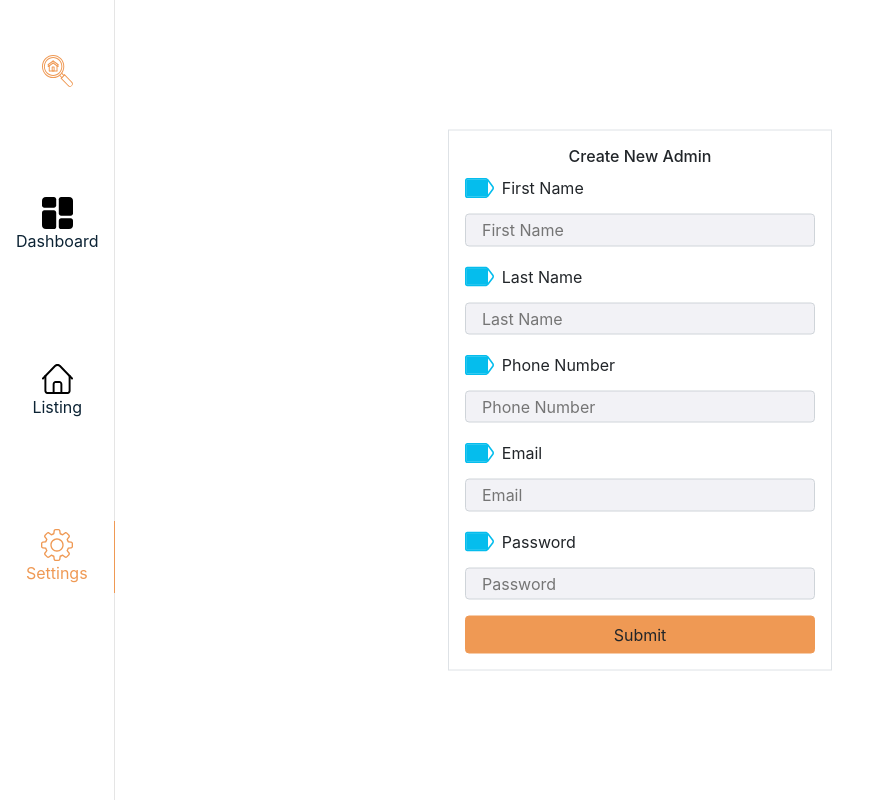
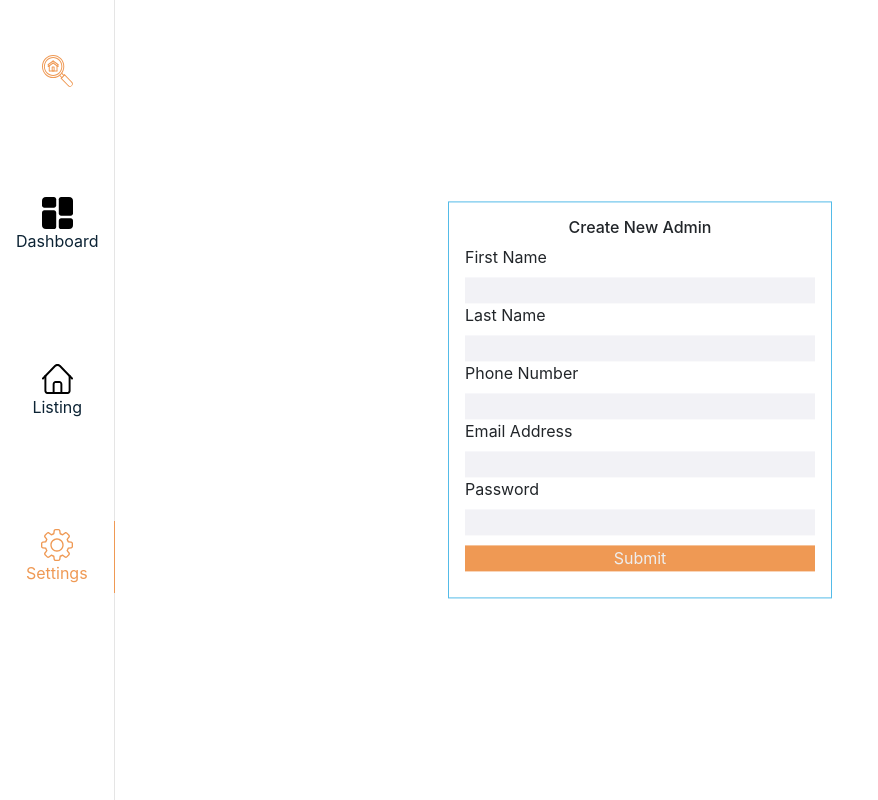
Before and after one commit to Property-Search-Engine/admin-front, a React (Create React App) app: page /settings in a window 1280 px wide. Shown: the whole page, without its empty margins (0-878 px from the left). Built offline with nearby package versions, Linux system fonts and the light colour scheme.

Commit message:
Change new Admin form and added validation (#49)
Co-authored-by: CristoferGarcia1984 <60959942+CristoferGarcia1984@users.noreply.github.com>

```diff
--- a/package.json
+++ b/package.json
@@ -9,6 +9,7 @@
     "@testing-library/user-event": "^12.6.2",
     "bootstrap": "^4.6.0",
     "firebase": "^8.2.5",
+    "formik": "^2.2.6",
     "node-sass": "^4.14.1",
     "react": "^17.0.1",
     "react-bootstrap": "^1.4.3",
@@ -21,7 +22,8 @@
     "redux-logger": "^3.0.6",
     "redux-persist": "^6.0.0",
     "redux-thunk": "^2.3.0",
-    "web-vitals": "^0.2.4"
+    "web-vitals": "^0.2.4",
+    "yup": "^0.32.8"
   },
   "scripts": {
     "start": "react-scripts start",
--- a/src/components/common/Header/Header.scss
+++ b/src/components/common/Header/Header.scss
@@ -8,7 +8,8 @@
   padding-left: 20px;
 }
 
-input[type="text"] {
+input[type="text"],
+input[type="number"] {
   background-color: $searchBar-grey;
   border: none;
 }
--- a/src/components/pages/Settings/NewAdminForm/NewAdminForm.js
+++ b/src/components/pages/Settings/NewAdminForm/NewAdminForm.js
@@ -1,97 +1,77 @@
-import React, {useState} from 'react';
-import { Form, Button } from "react-bootstrap";
-import TextInput from "../../../common/Inputs/TextInput";
-import {svgPath} from "../../../../utils/helpers";
-import ROUTES from "../../../../utils/routes";
+import React from 'react';
+import { Formik, Field, Form, ErrorMessage } from 'formik';
+import * as Yup from 'yup';
 
-export default function NewAdminForm() {
+ export default function SignupForm () {
+  return (
+    <Formik
+      initialValues={{ firstName: '', lastName: '', phoneNumber: '', email: '', password:'', }}
+      validationSchema=
+        {
+            Yup.object({
+                firstName: Yup.string()
+                .max(15, 'Must be 15 characters or less')
+                .required('Required'),
 
-    const initialFormData = {
-        firstName: "",
-        lastName: "",
-        phoneNumber: "",
-        email: "",
-        password: ""
-    };
+                lastName: Yup.string()
+                .max(20, 'Must be 20 characters or less')
+                .required('Required'),
 
-    const [formData, setformData] = useState(initialFormData);
+                phoneNumber: Yup.string()
+                .min(9, 'Must be 9 numbers exactly')
+                .max(9, 'Must be 9 numbers exactly')
+                .required('Required'),
 
-    const {
-        firstName,
-        lastName,
-        phoneNumber,
-        email,
-        password
-    } = formData;
+                email: Yup.string()
+                .email('Invalid email address')
+                .required('Required'),
 
-    const handleChange = (inputName, inputValue) => {
-        setformData({
-            ...formData,
-            [inputName]: inputValue
-        });
-    };
+                password: Yup.string()
+                .min(6, 'Must be 6 numbers exactly')
+                .max(6, 'Must be 6 characters exactly')
+                .required('Required'),
+            })
+        }
 
-    const handleSubmit = (e) => {
-        e.preventDefault();
+      onSubmit={(values, { setSubmitting }) => {
+        setTimeout(() => {
+          console.log(JSON.stringify(values, null, 2));
+          setSubmitting(false);
+        }, 400);
+      }}
 
-        //POST to API
-        console.log(formData);
-    };
+    >
+      <Form id="settings-form" >
+        <div className="d-flex flex-column p-3">
+                <div className="heading">
+                    <h6>Create New Admin</h6>
+                </div>
 
+            <label htmlFor="firstName">First Name</label>
+            <Field name="firstName" type="text" />
+            <ErrorMessage component="div" name="firstName" className="errorMessage"/>
 
-    return (
-            <Form id="settings-form" onSubmit={handleSubmit}>
+            <label htmlFor="lastName">Last Name</label>
+            <Field name="lastName" type="text" />
+            <ErrorMessage component="div" name="lastName" className="errorMessage"/>
 
-                <div className="d-flex flex-column border p-3">
-                    <div className="heading">
-                        <h6>Create New Admin</h6>
-                    </div>
-                    <TextInput
-                    inputName="firstName"
-                    labelText="First Name"
-                    placeholder="First Name"
-                    labelImgSrc={svgPath("tagblue")}
-                    onChange={handleChange}
-                    value={firstName}
-                    />
-                    <TextInput
-                    inputName="lastName"
-                    labelText="Last Name"
-                    placeholder="Last Name"
-                    labelImgSrc={svgPath("tagblue")}
-                    onChange={handleChange}
-                    value={lastName}
-                    />
-                    <TextInput
-                    inputName="phoneNumber"
-                    labelText="Phone Number"
-                    placeholder="Phone Number"
-                    labelImgSrc={svgPath("tagblue")}
-                    onChange={handleChange}
-                    value={phoneNumber}
-                    />
-                    <TextInput
-                    inputName="email"
-                    labelText="Email"
-                    placeholder="Email"
-                    labelImgSrc={svgPath("tagblue")}
-                    onChange={handleChange}
-                    value={email}
-                    />
-                    <TextInput
-                    inputName="password"
-                    labelText="Password"
-                    placeholder="Password"
-                    labelImgSrc={svgPath("tagblue")}
-                    onChange={handleChange}
-                    value={password}
-                    />
-                    <div>
-                        <Button variant="primary" type="submit" className="mr-3 submitNewAdmin" onclick={handleSubmit}>
-                            Submit
-                        </Button>
-                    </div>
-                </div>
-            </Form>
-    )
-}
+            <label htmlFor="phoneNumber">Phone Number</label>
+            <Field name="phoneNumber" type="number" step="1"/>
+            <ErrorMessage component="div" name="phoneNumber" className="errorMessage"/>
+
+            <label htmlFor="email">Email Address</label>
+            <Field name="email" type="email" />
+            <ErrorMessage component="div" name="email" className="errorMessage"/>
+
+            <label htmlFor="password">Password</label>
+            <Field name="password" type="number" />
+            <ErrorMessage component="div" name="password" className="errorMessage"/>
+
+            <div className="submitNewAdmin">
+              <button type="submit" >Submit</button>
+            </div>
+        </div>
+      </Form>
+    </Formik>
+  );
+};
--- a/src/components/pages/Settings/NewAdminForm/NewAdminForm.scss
+++ b/src/components/pages/Settings/NewAdminForm/NewAdminForm.scss
@@ -5,6 +5,7 @@
   -webkit-transform: translate(-50%, -50%);
   transform: translate(-50%, -50%);
   width: 30%;
+  border: 1px solid $primary-blue;
 }
 
 .heading h6 {
@@ -12,5 +13,23 @@
 }
 
 .submitNewAdmin {
-  width: 100%;
+  padding: 10px 0;
+  text-align: center;
+  button {
+    width: 100%;
+    background-color: $primary-orange;
+    border: none;
+    color: $primary-grey;
+  }
 }
+
+input[type="text"],
+input[type="number"],
+input[type="email"] {
+  background-color: $searchBar-grey;
+  border: none;
+}
+
+.errorMessage {
+  color: red;
+}
```
Also changed, not shown: 1 other file (tests, documents, lock files or other folders).
